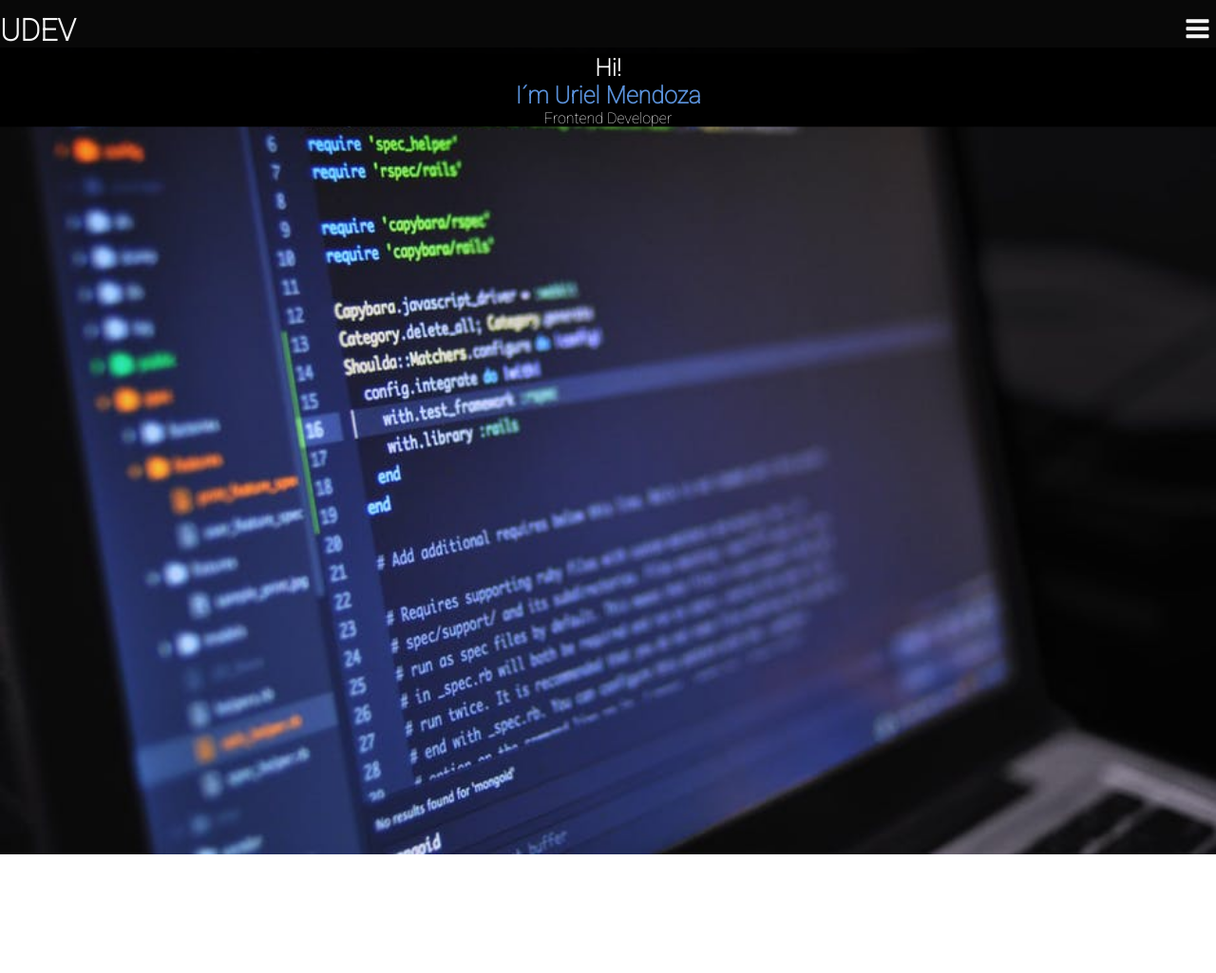
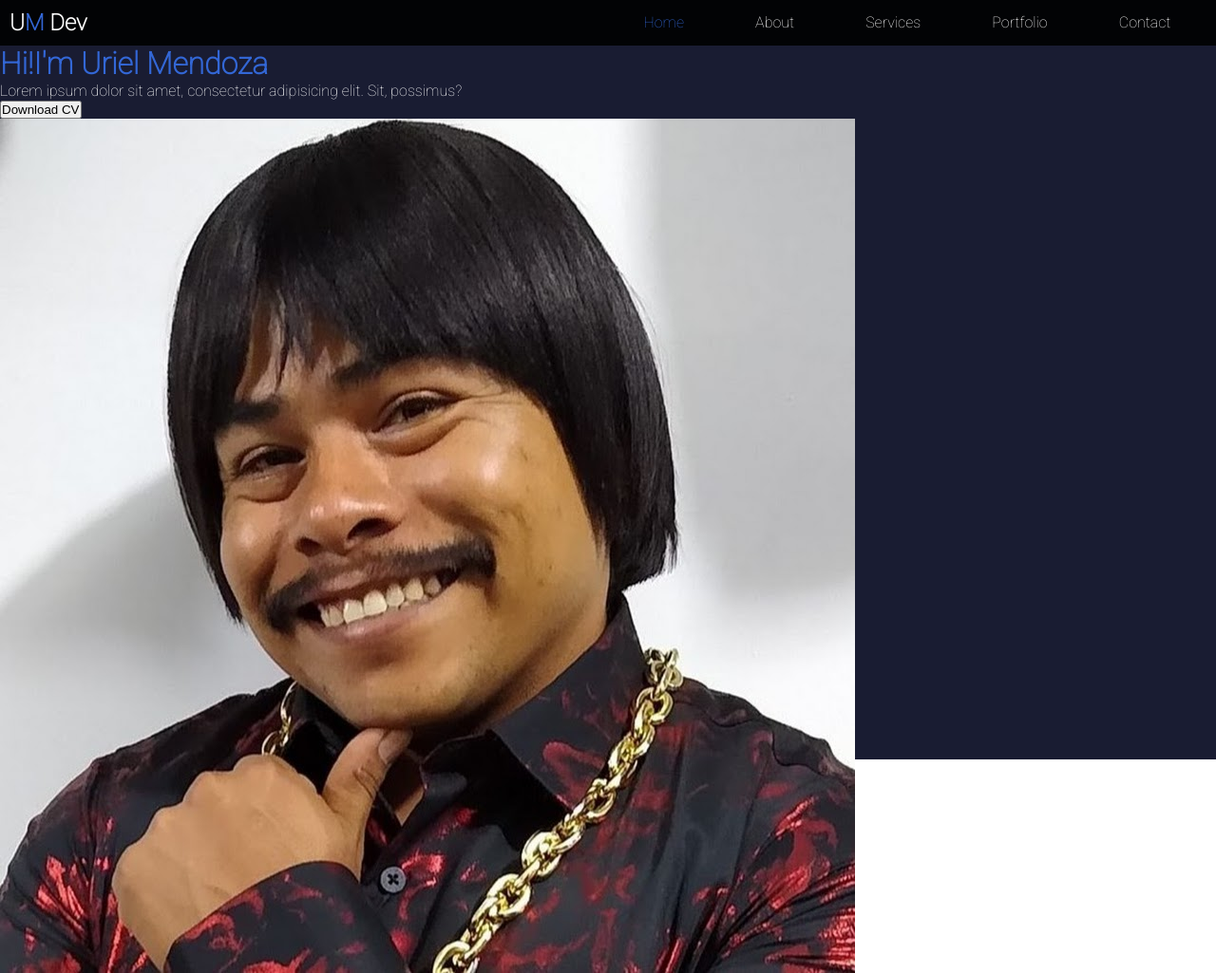
Before and after one commit to Urimr/paginaweb, a plain HTML site: page index.html in a window 1280 px wide. Shown: the whole page at 95% size. Before the commit the page ends 929 px from the top, so only its background shows below. Drawn offline with Linux system fonts and the light colour scheme.

Commit message:
New page

```diff
--- a/css/banner.css
+++ b/css/banner.css
@@ -1,4 +1,4 @@
-#banner {
+/* #banner {
     margin-top: 50px;
     position: relative;
 }
@@ -45,4 +45,4 @@ header .home{
     text-decoration: none;
     color: #ffff;
 
-}
+} */
--- a/css/menu.css
+++ b/css/menu.css
@@ -1,4 +1,4 @@
-#menu-bar {
+/* #menu-bar {
     display: none;
 }
 
@@ -39,4 +39,4 @@ header label {
 
 #menu-bar:checked ~ .menu{
     transform: translateX(0);
-}
+} */
--- a/css/style.css
+++ b/css/style.css
@@ -12,7 +12,56 @@ body {
     font-family: 'Roboto', sans-serif
 }
 
-header {
+.wrapper {
+    width: 100vw;
+    height: 100vh;
+    background: #191c32;
+    color: #ffff;
+}
+
+.navbar {
+    display: flex;
+    justify-content: space-between;
+    background: rgba(0,0,0,.9);
+    padding: 10px;
+
+}
+
+.brand span{
+    color: #3367D6;
+}
+
+.menu {
+    display: flex;
+    width: 50%;
+    justify-content: space-around ;
+}
+
+.menu li {
+    list-style: none;
+    padding: 4px;
+}
+
+.menu a {
+    color: #ffff;
+    text-decoration: none;
+}
+
+.menu .active{
+    color: #3367D6;
+}
+
+.menu a:hover{
+    color: #3367D6;
+    transition: ease-in .2s;
+
+}
+
+.info__content h1{
+    color: #3367D6;
+}
+
+/* header {
     width: 100%;
     height: 60px;
     background: rgba(0, 0, 0, 0.97) ;
@@ -41,7 +90,7 @@ h1 {
 header .contenedor{
     display: table;
 }
-
+ */
 
 
 
@@ -55,7 +104,7 @@ header .contenedor{
     position: relative;
 } */
 
-section {
+/* section {
     width: 100%;
     margin-bottom: 25px;
-}
+} */
--- a/index.html
+++ b/index.html
@@ -7,22 +7,52 @@
     <title>Uriel Mendoza/Web Dev</title>
     <link rel="stylesheet" href="css/fontello.css">
     <link rel="stylesheet" href="css/style.css">
+    <link rel="stylesheet" href="https://use.fontawesome.com/releases/v5.15.4/css/all.css" integrity="sha384-DyZ88mC6Up2uqS4h/KRgHuoeGwBcD4Ng9SiP4dIRy0EXTlnuz47vAwmeGwVChigm" crossorigin="anonymous">
 </head>
 
 <body>
-    <header>
-        <div class="contenedor">
-            <h1 class="">UDEV</h1>
-            <input type="checkbox" name="" id="menu-bar">
-            <label class="icon-menu" for="menu-bar"></label>
+
+    <div class="wrapper">
+        <header>
+            <nav class="navbar">
+                <div class="brand">
+                    <h2>U<span>M</span> Dev</h2>
+                </div>
+                <ul class="menu">
+                    <li><a class="active" href="#">Home</a></li>
+                    <li><a href="#">About</a></li>
+                    <li><a href="#">Services</a></li>
+                    <li><a href="#">Portfolio</a></li>
+                    <li><a href="#">Contact</a></li>
+
+                </ul>
+
+            </nav>
+        </header>
+
+        <main class="main">
+
+            <div class="info__content">
+
+                <h1>Hi!<span>I'm Uriel Mendoza</span></h1>
+                <p>Lorem ipsum dolor sit amet, consectetur adipisicing elit. Sit, possimus?</p>
+                <a download="" href="#">
+                    <button> Download CV</button>
+
+                </a>
+            </div>
+
+            <img src="./img/gua.jpg" alt="">
 
 
-        <nav class="menu">
-            <a href="">Home</a>
-            <a href="">About</a>
-            <a href="">Service</a>
-            <a href="">Portfolio</a>
-            <a href="">Contect</a>
+
+        </main>
+
+
+
+
+
+    </div>
 
 
 
@@ -30,45 +60,5 @@
 
 
 
-            <!-- <ul class="nav__bar">
-                <li class="nav__bar-home">
-                    <a href="home">home</a>
-                </li>
-                <li class="nav__bar-about">
-                    <a href="about">about</a>
-                </li>
-                <li class="nav__bar-service">
-                    <a href="service">service</a>
-                </li>
-                <li class="nav__bar-portfolio">
-                    <a href="porfolio">portfolio</a>
-                </li>
-                <li class="nav__bar-contact">
-                    <a href="contact">contact</a>
-                </li>
-            </ul> -->
-
-        </nav>
-        </div>
-    </header>
-    <main>
-        <section id="banner" class="home">
-
-            <img src="  img/pexels-photo-546819.jpeg" alt="">
-            <div class="contenedor">
-                <h2>Hi!</h1>
-                <h3><b>I´m Uriel Mendoza</b></h3>
-                <a href="">Frontend Developer</a>
-
-            </div>
-            <!-- <div class="home__backgound"></div> -->
-
-        </section>
-
-
-
-    </main>
-
-
 </body>
 </html>
```
